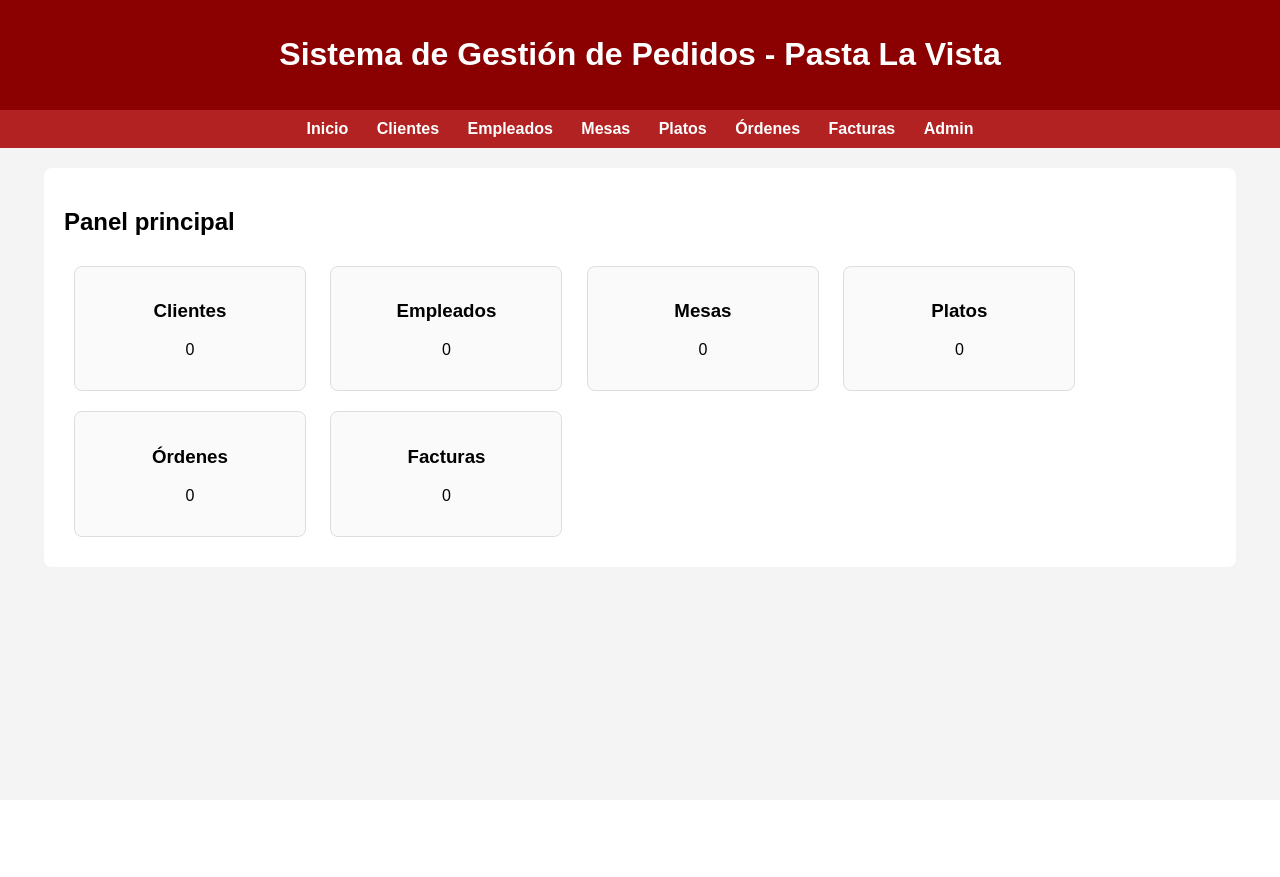
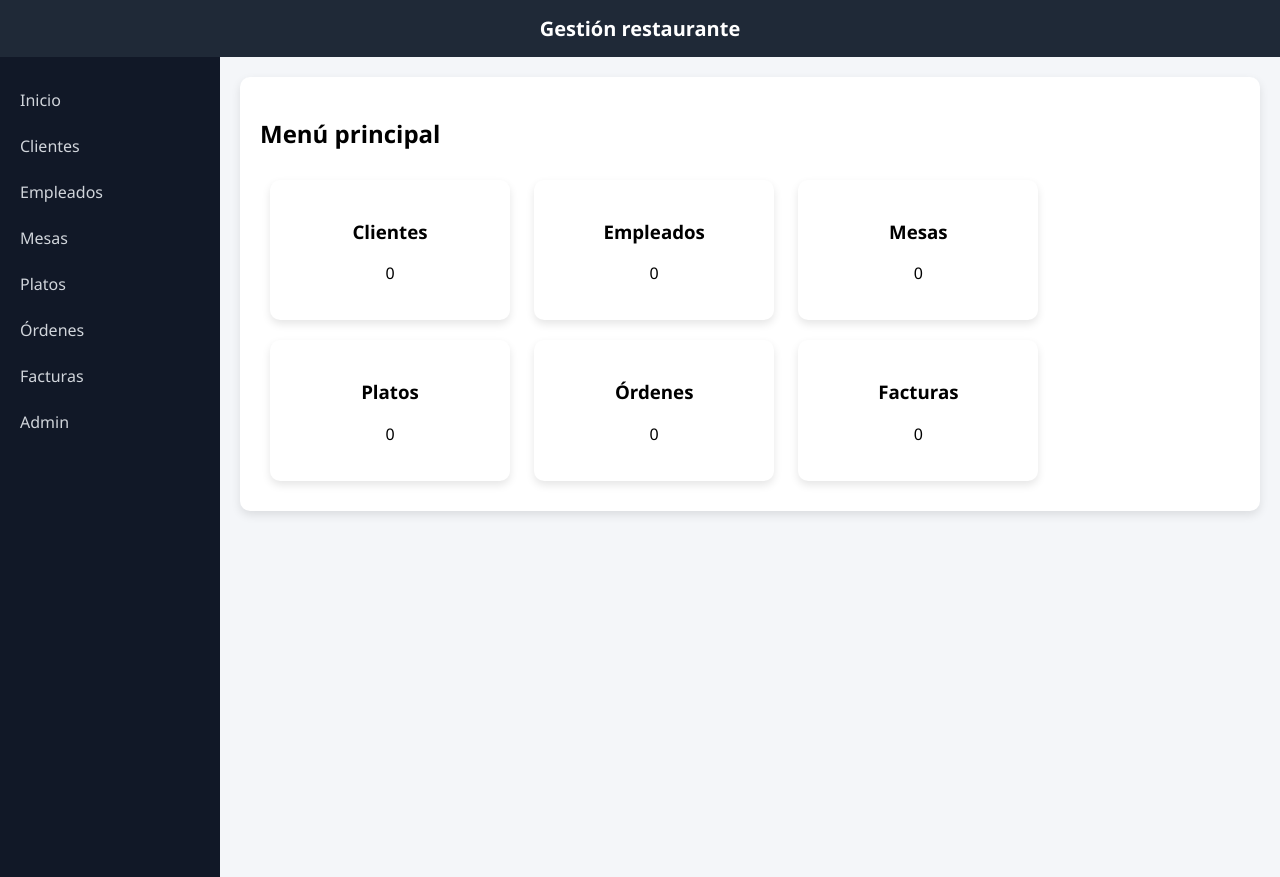
Before and after one commit to Santiago-Bonilla-21/restaurante_502, a Django app: page / in a window 1280 px wide. Before the commit the page ends 537 px from the top, so only its background shows below. Run offline with Django 5.2, Linux system fonts and the light colour scheme; data that the repository does not hold is empty.

Commit message:
Se realizaron cambios en la interfaz base del sistema

```diff
--- a/gestion/templates/gestion/base.html
+++ b/gestion/templates/gestion/base.html
@@ -2,71 +2,115 @@
 <html lang="es">
 <head>
     <meta charset="UTF-8">
-    <title>Restaurante Pasta La Vista</title>
+    <title>Pasta La Vista</title>
+
     <style>
         body {
-            font-family: Arial, sans-serif;
-            background-color: #f4f4f4;
             margin: 0;
-            padding: 0;
+            font-family: 'Segoe UI', Arial, sans-serif;
+            background-color: #f4f6f9;
         }
+
+        /* HEADER */
         header {
-            background-color: #8B0000;
+            background-color: #1f2937;
             color: white;
             padding: 15px;
             text-align: center;
-        }
-        nav {
-            background-color: #b22222;
-            padding: 10px;
-            text-align: center;
-        }
-        nav a {
-            color: white;
-            margin: 0 12px;
-            text-decoration: none;
+            font-size: 20px;
             font-weight: bold;
         }
+
+        /* CONTENEDOR PRINCIPAL */
+        .main {
+            display: flex;
+        }
+
+        /* SIDEBAR */
+        .sidebar {
+            width: 220px;
+            background-color: #111827;
+            min-height: 100vh;
+            padding-top: 20px;
+        }
+
+        .sidebar a {
+            display: block;
+            color: #d1d5db;
+            padding: 12px 20px;
+            text-decoration: none;
+            transition: 0.3s;
+        }
+
+        .sidebar a:hover {
+            background-color: #374151;
+            color: white;
+        }
+
+        /* CONTENIDO */
+        .contenido {
+            flex: 1;
+            padding: 20px;
+        }
+
         .contenedor {
-            width: 90%;
-            margin: 20px auto;
             background: white;
             padding: 20px;
-            border-radius: 8px;
+            border-radius: 10px;
+            box-shadow: 0px 4px 10px rgba(0,0,0,0.1);
         }
+
+        /* TABLAS */
         table {
             width: 100%;
             border-collapse: collapse;
             margin-top: 15px;
         }
+
         table, th, td {
-            border: 1px solid #ccc;
+            border: none;
         }
-        th, td {
+
+        th {
+            background-color: #e5e7eb;
+            padding: 12px;
+        }
+
+        td {
             padding: 10px;
-            text-align: left;
+            border-bottom: 1px solid #ddd;
         }
-        th {
-            background-color: #eee;
-        }
+
+        /* CARDS */
         .card {
             display: inline-block;
             width: 200px;
-            background: #fafafa;
-            border: 1px solid #ddd;
-            border-radius: 8px;
-            padding: 15px;
+            background: white;
+            border-radius: 10px;
+            padding: 20px;
             margin: 10px;
             text-align: center;
+            box-shadow: 0px 4px 8px rgba(0,0,0,0.1);
+            transition: 0.3s;
         }
+
+        .card:hover {
+            transform: scale(1.05);
+        }
+
     </style>
 </head>
+
 <body>
-    <header>
-        <h1>Sistema de Gestión de Pedidos - Pasta La Vista</h1>
-    </header>
 
-    <nav>
+<header>
+    Gestión restaurante
+</header>
+
+<div class="main">
+
+    <!-- MENÚ LATERAL -->
+    <div class="sidebar">
         <a href="/">Inicio</a>
         <a href="/clientes/">Clientes</a>
         <a href="/empleados/">Empleados</a>
@@ -75,11 +119,17 @@
         <a href="/ordenes/">Órdenes</a>
         <a href="/facturas/">Facturas</a>
         <a href="/admin/">Admin</a>
-    </nav>
+    </div>
 
-    <div class="contenedor">
-        {% block content %}
-        {% endblock %}
+    <!-- CONTENIDO -->
+    <div class="contenido">
+        <div class="contenedor">
+            {% block content %}
+            {% endblock %}
+        </div>
     </div>
+
+</div>
+
 </body>
 </html>
--- a/gestion/templates/gestion/inicio.html
+++ b/gestion/templates/gestion/inicio.html
@@ -1,35 +1,41 @@
 {% extends 'gestion/base.html' %}
 
 {% block content %}
-<h2>Panel principal</h2>
 
-<div class="card">
+<h2 style="margin-bottom: 20px;">Menú principal</h2>
+
+<div class="grid">
+
+    <div class="card dashboard">
         <h3>Clientes</h3>
         <p>{{ total_clientes }}</p>
     </div>
 
-<div class="card">
+    <div class="card dashboard">
         <h3>Empleados</h3>
         <p>{{ total_empleados }}</p>
     </div>
 
-<div class="card">
+    <div class="card dashboard">
         <h3>Mesas</h3>
         <p>{{ total_mesas }}</p>
     </div>
 
-<div class="card">
+    <div class="card dashboard">
         <h3>Platos</h3>
         <p>{{ total_platos }}</p>
     </div>
 
-<div class="card">
+    <div class="card dashboard">
         <h3>Órdenes</h3>
         <p>{{ total_ordenes }}</p>
     </div>
 
-<div class="card">
+    <div class="card dashboard">
         <h3>Facturas</h3>
         <p>{{ total_facturas }}</p>
     </div>
+
+</div>
+
 {% endblock %}
```
Lines whose indentation alone changed are shown as unchanged.
